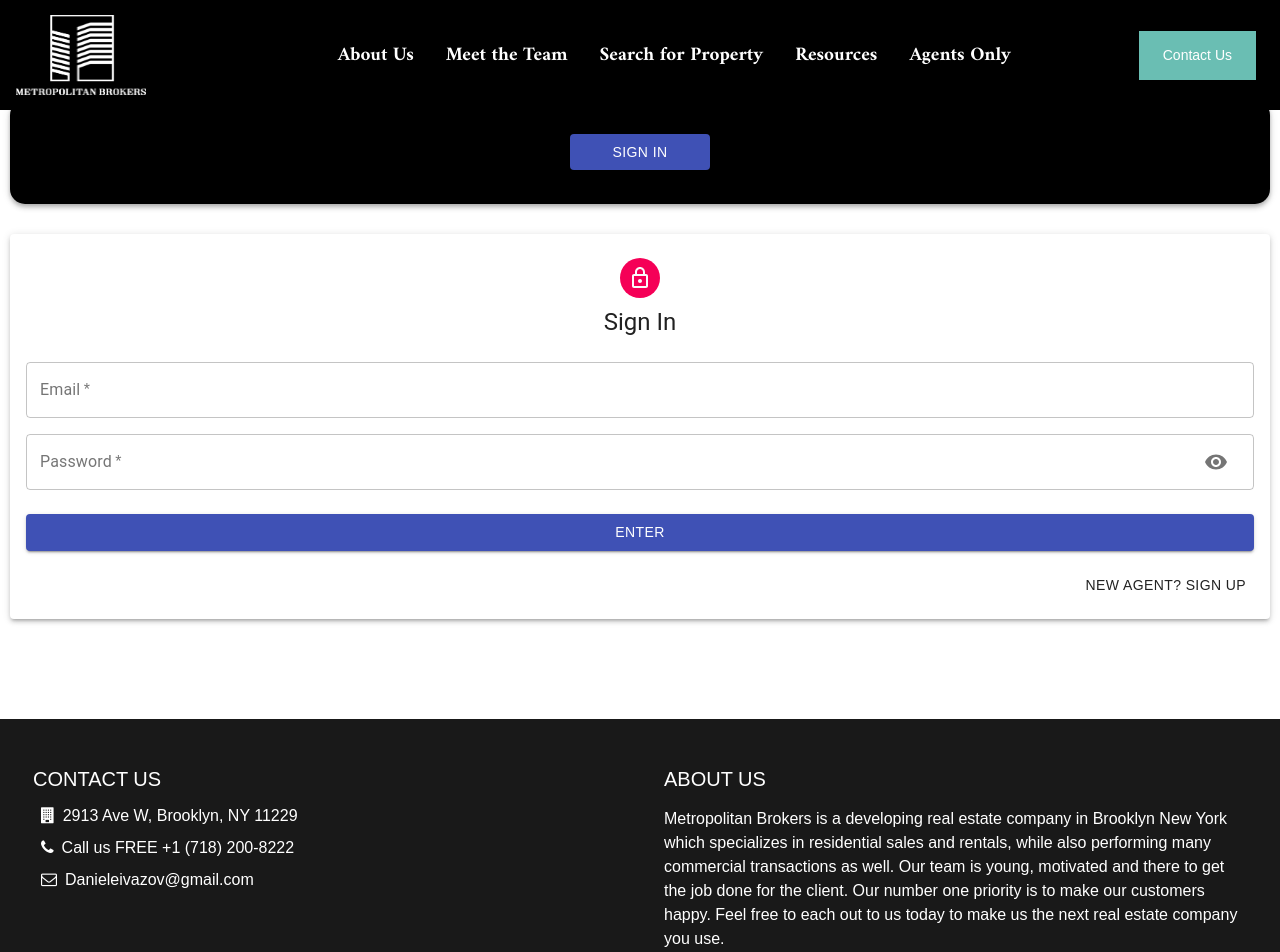
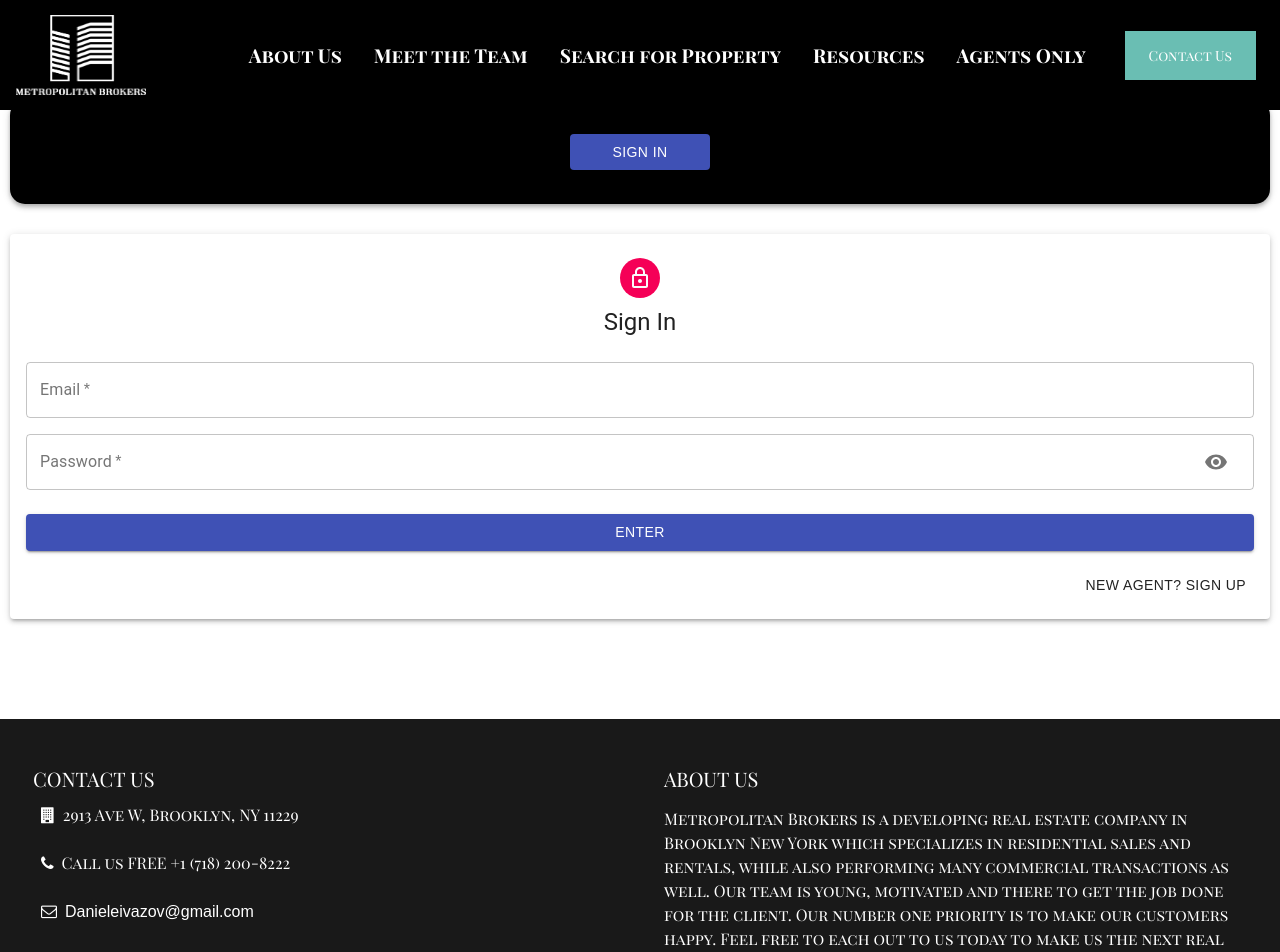
Before and after one commit to All4ara/MetroFrontend, a React (Create React App) app: page /auth in a window 1280 px wide. Shown: the top 952 px of the page. Built offline with nearby package versions, Linux system fonts and the light colour scheme.

Commit message:
font change

```diff
--- a/public/index.html
+++ b/public/index.html
@@ -3,6 +3,8 @@
   <head>
     <meta charset="utf-8" />
     <link rel="icon" href="%PUBLIC_URL%/favicon.ico" />
+    <link rel="preconnect" href="https://fonts.gstatic.com">
+    <link href="https://fonts.googleapis.com/css2?family=Playfair+Display+SC:wght@400;700&display=swap" rel="stylesheet">
     <meta name="viewport" content="width=device-width, initial-scale=1" />
     <meta name="theme-color" content="#000000" />
     <meta
--- a/src/App.css
+++ b/src/App.css
@@ -36,7 +36,9 @@
     transform: rotate(360deg);
   }
 } */
-
+* {
+  font-family: "Playfair Display SC", serif;
+}
 .active-list {
   margin: 0;
   padding: 0;
@@ -57,4 +59,5 @@
   color: silver;
   text-transform: uppercase;
   margin-bottom: 2vw;
+  font-family: "Playfair Display SC", serif;
 }
--- a/src/components/ActiveListings/style.css
+++ b/src/components/ActiveListings/style.css
@@ -57,3 +57,8 @@
   padding: 3px;
   transition: 0.6s;
 }
+
+.details h6 {
+  font-family: "Playfair Display SC", serif;
+  font-weight: 700;
+}
--- a/src/components/Agents/Auth/styles.js
+++ b/src/components/Agents/Auth/styles.js
@@ -10,6 +10,7 @@ export default makeStyles((theme) => ({
     flexDirection: 'column',
     alignItems: 'center',
     padding: theme.spacing(2),
+
   },
   root: {
     '& .MuiTextField-root': {
@@ -23,6 +24,7 @@ export default makeStyles((theme) => ({
   form: {
     width: '100%', // Fix IE 11 issue.
     marginTop: theme.spacing(3),
+
   },
   submit: {
     margin: theme.spacing(3, 0, 2),
@@ -33,6 +35,6 @@ export default makeStyles((theme) => ({
   fileInput: {
     width: '97%',
     margin: '10px 10px',
-
+    fontFamily: "Playfair Display SC",
   },
 }));
--- a/src/components/Button.js
+++ b/src/components/Button.js
@@ -18,6 +18,7 @@ export const Button = styled(Link)`
     color: ${({ primary }) => (primary ? '#fff' : '#000d1a')};
     font-size: ${({big}) => (big ? '20px' : '14px')};
     border-radius: ${({ round }) => (round ? '50px' : '0px')};
+    font-family: "Playfair Display SC", serif;
 
     &:hover {
         transform: translateY(-2px)
--- a/src/components/Carousel/Carousel.css
+++ b/src/components/Carousel/Carousel.css
@@ -1,3 +1,7 @@
 .car-img {
   height: 100vh;
 }
+.car-cap h3 {
+  color: silver;
+  font-family: "Playfair Display SC", serif;
+}
--- a/src/components/Carousel/Carousel.js
+++ b/src/components/Carousel/Carousel.js
@@ -19,7 +19,7 @@ const HomeCarousel = () => {
                 src={slide1}
                 alt="First slide"
                 />
-                <Carousel.Caption>
+                <Carousel.Caption className="car-cap">
                 <h3>What's Your Home Really Worth?</h3>
 
                 </Carousel.Caption>
@@ -30,7 +30,7 @@ const HomeCarousel = () => {
                 src={slide2}
                 alt="Second slide"
                 />
-                <Carousel.Caption>
+                <Carousel.Caption className="car-cap">
                 <h3>Let us Guide You</h3>
 
                 </Carousel.Caption>
@@ -41,7 +41,7 @@ const HomeCarousel = () => {
                 src={slide3}
                 alt="Third slide"
                 />
-                <Carousel.Caption>
+                <Carousel.Caption className="car-cap">
                 <h3>Contact Us for an Appraisal</h3>
 
                 </Carousel.Caption>
--- a/src/components/Footer/Footer.css
+++ b/src/components/Footer/Footer.css
@@ -0,0 +1,4 @@
+h5,
+p {
+  font-family: "Playfair Display SC", serif;
+}
--- a/src/components/Footer/Footer.js
+++ b/src/components/Footer/Footer.js
@@ -13,12 +13,12 @@ const Footer = () => {
                 <div className="col-lg-6 col-md-12 mb-4 p-4">
                     <h5 className="text-uppercase">Contact Us</h5>
 
-                    <i className="fa fa-building" style={{fontSize: "1rem", padding: ".5rem"}}></i>
-                    2913 Ave W, Brooklyn, NY 11229
-                    <br/>
-                    <i className="fa fa-phone" aria-hidden="true" style={{fontSize: "1rem", padding: ".5rem"}}></i>
-                    Call us FREE +1 (718) 200-8222
-                    <br/>
+
+                    <p><i className="fa fa-building" style={{fontSize: "1rem", padding: ".5rem"}}></i>2913 Ave W, Brooklyn, NY 11229</p>
+
+
+                    <p><i className="fa fa-phone" aria-hidden="true" style={{fontSize: "1rem", padding: ".5rem"}}></i>Call us FREE +1 (718) 200-8222</p>
+
                     <i className="fa fa-envelope-o" aria-hidden="true" style={{fontSize: "1rem", padding: ".5rem"}}></i>
                     <a className="email text-white" href="mailto:+Danieleivazov@gmail.com">Danieleivazov@gmail.com</a>
                 </div>
--- a/src/components/Navbar2/Dropdown.js
+++ b/src/components/Navbar2/Dropdown.js
@@ -38,6 +38,7 @@ const DropdownMenu = styled.div`
     text-align: center;
     margin-bottom: 4rem;
 
+
     @media screen and (max-width: 480px) {
         grid-template-rows: repeat(4, 60px);
     }
@@ -53,7 +54,7 @@ const DropdownLink = styled(Link)`
     color: #fff;
     cursor: pointer;
     transition: 0.2s ease-in-out;
-    font-family: 'Amiri', serif;
+    font-family: "Playfair Display SC", serif;
     font-weight: bold;
 
     &:hover {
@@ -63,6 +64,7 @@ const DropdownLink = styled(Link)`
 const BtnWrap = styled.div`
     display: flex;
     justify-content: center;
+
 `
 
 const Dropdown = ({ isOpen, toggle }) => {
--- a/src/components/Navbar2/Navbar2.js
+++ b/src/components/Navbar2/Navbar2.js
@@ -23,7 +23,7 @@ const NavLink = css`
     height: 100%;
     cursor: pointer;
     text-decoration: none;
-    font-family: 'Amiri', serif;
+    font-family: "Playfair Display SC", serif;
     font-weight: bold;
     font-size: 1.2rem;
 `
--- a/src/pages/Search.js
+++ b/src/pages/Search.js
@@ -3,9 +3,9 @@ import React from 'react'
 const Search = () => {
     return (
         <div className="container " >
-            <div className="p-3 text-center">
-                <h1 style={{paddingTop: "6rem"}}>Search for Properties</h1>
-                <iframe src="https://matrix.bnymls.com/Matrix/public/IDX.aspx?idx=3c10134" width="100%" height="1000px" frameborder="0" marginwidth="0" marginheight="0"></iframe>
+            <div className="p-5 text-center">
+                <h1 style={{paddingTop: "6rem", fontFamily: "Playfair Display SC"}}>Search for Properties</h1>
+                <iframe src="https://matrix.bnymls.com/Matrix/public/IDX.aspx?idx=3c10134" width="100%" height="800px" frameborder="0" marginwidth="0" marginheight="0"></iframe>
             </div>
         </div>
     )
```
